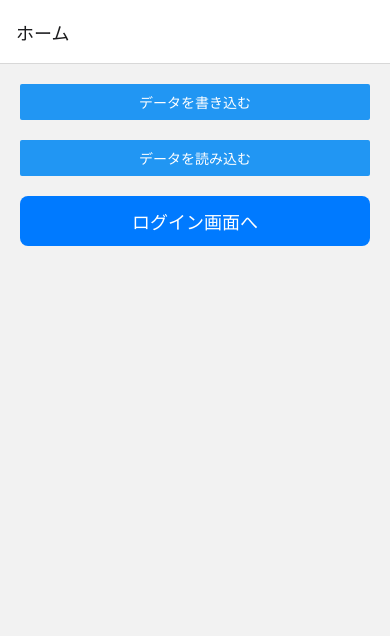
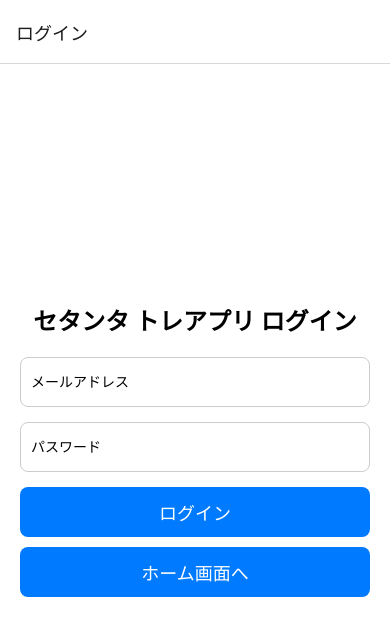
Before and after one commit to tnissy/setanta-app, a React Native app: screen / in a window 390 px wide. Shown: the top 636 px of the page. Built offline with nearby package versions, Linux system fonts and the light colour scheme.

Commit message:
ログインできた

```diff
--- a/App.tsx
+++ b/App.tsx
@@ -5,13 +5,11 @@ import { createBottomTabNavigator } from '@react-navigation/bottom-tabs';
 import LoginScreen from './src/screens/LoginScreen';
 import TrainingHistoryScreen from './src/screens/TrainingHistoryScreen';
 import TrainingRecordScreen from './src/screens/TrainingRecordScreen';
-import FirestoreTestScreen from './src/screens/FirestoreTestScreen';
 
 // 型定義
 type RootStackParamList = {
   Login: undefined;
   HomeTabs: undefined;
-  Home: undefined;
 };
 
 const Stack = createStackNavigator<RootStackParamList>();
@@ -35,20 +33,18 @@ const HomeTabs: React.FC = () => {
   );
 };
 
-// Stack Navigator に Login と HomeTabs を設定
 const App: React.FC = () => {
-  console.log('App component rendered');
   return (
     <NavigationContainer>
-      <Stack.Navigator initialRouteName="Home">
+      <Stack.Navigator initialRouteName="Login">
         <Stack.Screen
           name="Login"
           component={LoginScreen}
           options={{ title: 'ログイン' }}
         />
         <Stack.Screen
-          name="Home"
-          component={FirestoreTestScreen}
+          name="HomeTabs"
+          component={HomeTabs}
           options={{ title: 'ホーム' }}
         />
       </Stack.Navigator>
--- a/src/screens/LoginScreen.tsx
+++ b/src/screens/LoginScreen.tsx
@@ -19,14 +19,18 @@ const LoginScreen: React.FC = () => {
   const navigation = useNavigation<LoginScreenNavigationProp>();
 
   const handleLogin = async (): Promise<void> => {
+    console.log('handleLogin関数が開始');
     try {
+      console.log('signInWithEmailAndPasswordを実行');
       const userCredential = await signInWithEmailAndPassword(auth, email, password);
       console.log('ログイン成功:', userCredential.user.email);
       Alert.alert('ログイン成功', `ようこそ ${userCredential.user.email} さん！`);
       navigation.navigate('HomeTabs'); // ログイン成功後にホーム画面へ遷移
+      console.log('handleLogin関数が正常に終了');
     } catch (error: any) {
       console.error('ログイン失敗:', error);
       Alert.alert('ログインエラー', error.message);
+      console.log('handleLogin関数がエラーで終了');
     }
   };
 
```
